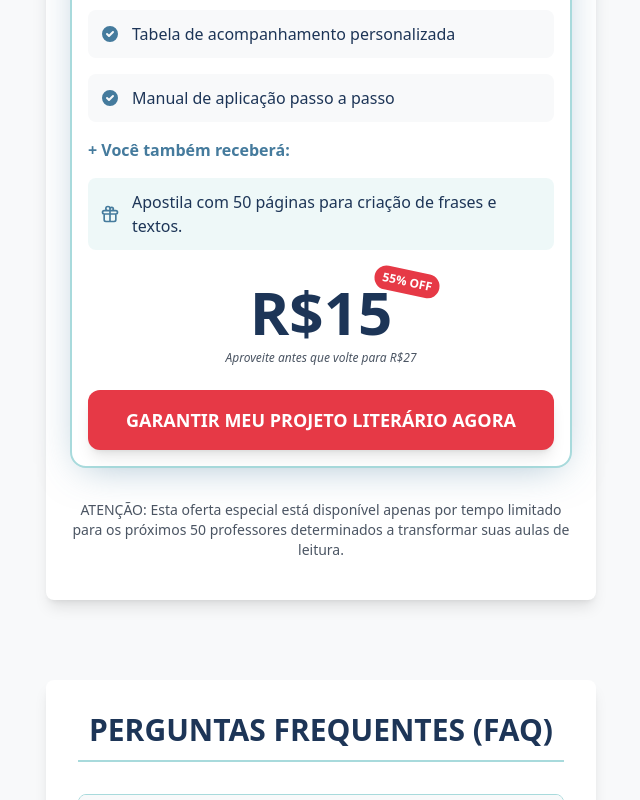
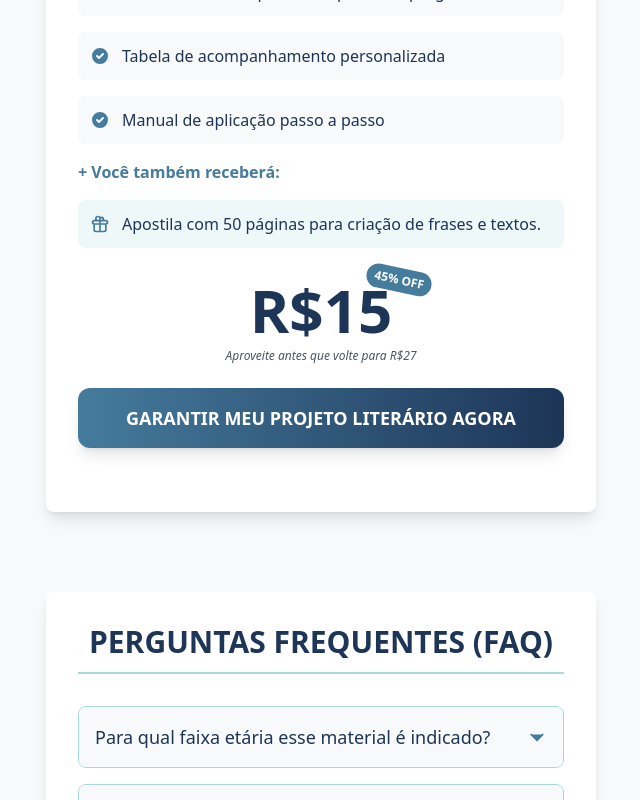
Before and after one commit to tjgontijo/prof-didatica, a Next.js app: page /projeto-literario in a window 1280 px wide. Shown: the part 9337-10137 px from the top of the page, without its empty margins (319-959 px from the left). Built offline with nearby package versions, Linux system fonts and the light colour scheme.

Commit message:
Update page.tsx

```diff
--- a/src/components/abTest/projeto-literario/variant-a/page.tsx
+++ b/src/components/abTest/projeto-literario/variant-a/page.tsx
@@ -334,12 +334,12 @@ export default function VariantA({ testId }: VariantAProps) {
           </section>
 
           {/* Pricing Section */}
-          <section id="oferta-especial" className="bg-white rounded-lg shadow-lg p-6 mb-20">
+          <section id="oferta-especial" className="bg-white rounded-lg shadow-lg py-16 px-8 mb-20">
             <h2 className="text-2xl md:text-3xl font-bold text-[#1D3557] mb-8 border-b-2 border-[#a8dadc] pb-3 uppercase text-center">
               Oferta Especial
             </h2>
 
-            <div className="bg-white rounded-2xl p-4 relative transform transition-all duration-300 hover:scale-[1.02] border-2 border-[#a8dadc] shadow-[0_8px_40px_-12px_rgba(69,123,157,0.5)] max-w-3xl mx-auto">
+
               <div className="text-center mb-6 pt-4">
                 <h3 className="text-2xl font-bold text-[#457B9D] uppercase tracking-wider">Projeto Literário Completo</h3>
               </div>
@@ -384,7 +384,7 @@ export default function VariantA({ testId }: VariantAProps) {
 
               <div className="text-center mb-6">
                 <div className="inline-block relative">
-                  <span className="absolute -top-3 -right-12 bg-[#e63946] text-white text-xs font-bold py-1 px-2 rounded-full transform rotate-12">55% OFF</span>
+                  <span className="absolute -top-3 -right-10 bg-[#457B9D] text-white text-xs font-bold py-1 px-2 rounded-full transform rotate-12">45% OFF</span>
                   <span className="text-6xl font-black text-[#1D3557]">R$15</span>
                 </div>
                 <p className="text-xs text-gray-600 mt-2 italic">
@@ -400,21 +400,13 @@ export default function VariantA({ testId }: VariantAProps) {
                   console.log('Botão de compra clicado - variant A');
                   handlePurchaseClick();
                 }}
-                className="block w-full bg-[#e63946] hover:bg-[#d62c3b] text-white text-lg font-bold py-4 px-8 rounded-xl shadow-lg transform transition-all duration-300 hover:scale-[1.02] hover:shadow-xl relative overflow-hidden group text-center"
+                className="block w-full bg-gradient-to-r from-[#457B9D] to-[#1D3557] hover:from-[#1D3557] hover:to-[#457B9D] text-white text-base sm:text-lg font-bold py-3 sm:py-4 px-6 sm:px-8 rounded-xl shadow-lg transform transition-all duration-300 hover:scale-[1.02] hover:shadow-xl relative overflow-hidden group text-center"
               >
                 <div className="absolute inset-0 bg-white/20 rounded-xl opacity-0 group-hover:opacity-100 transition-opacity text-center"></div>
                 <span className="relative">
                 GARANTIR MEU PROJETO LITERÁRIO AGORA
                 </span>
               </a>
-            </div>
-
-            {/* Texto de Justificativa */}
-            <div className="mt-8 mb-4 text-center max-w-2xl mx-auto">
-              <p className="text-gray-600 text-sm">
-              ATENÇÃO: Esta oferta especial está disponível apenas por tempo limitado para os próximos 50 professores determinados a transformar suas aulas de leitura.
-              </p>
-            </div>
           </section>
 
           {/* FAQ Section */}
```
